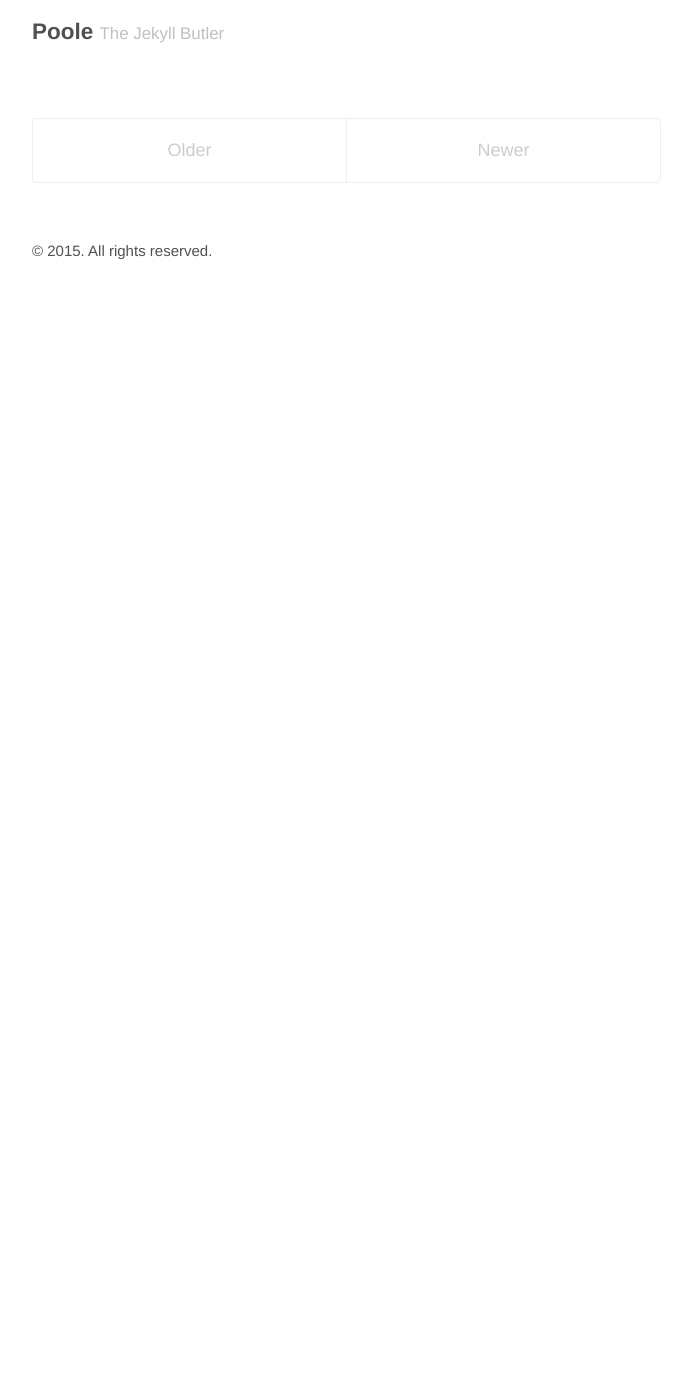
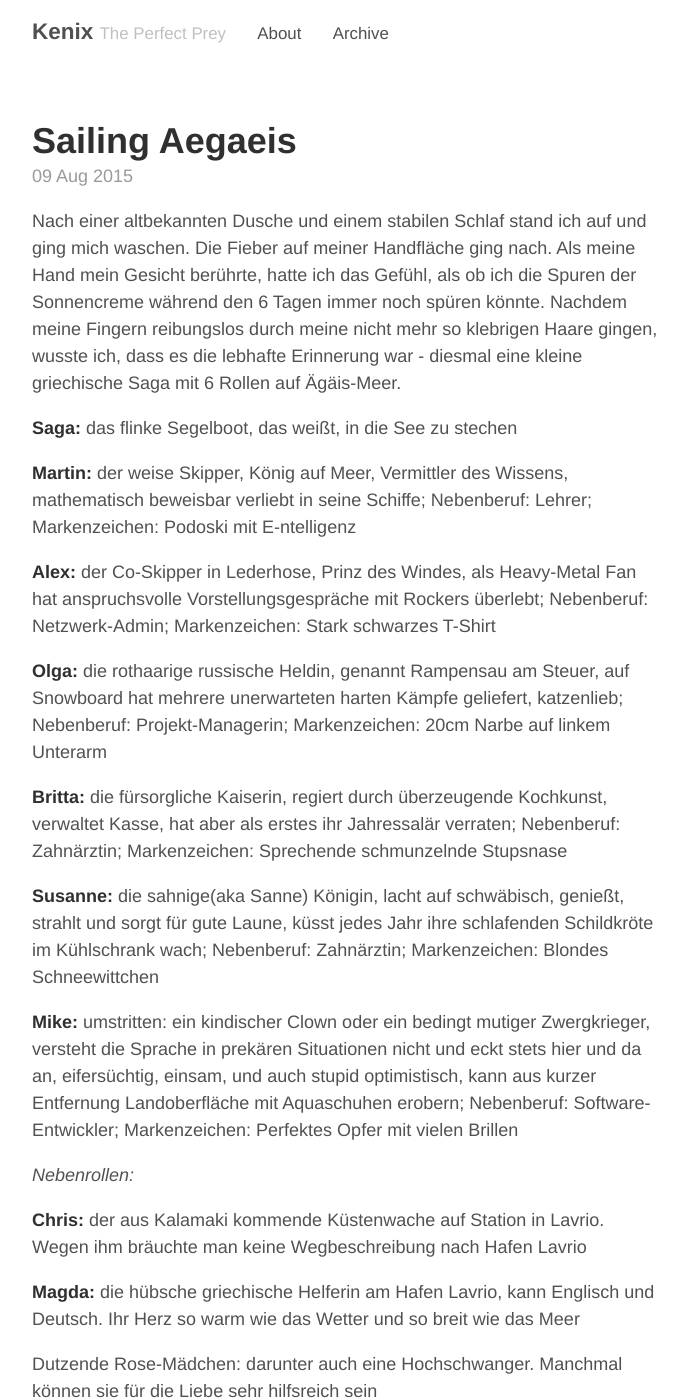
Before and after one commit to kenix/kenix.github.io, a Jekyll site: the page built from index.html, in a window 1280 px wide and 1400 px high. Shown: the whole window, without its empty margins (293-985 px from the left). Built offline with Jekyll 4.4.1, drawn with Linux system fonts in a browser that asks for light colours; the list of posts is cut into pages by our own code; some of the changed text lies outside the part shown.

```diff
--- a/_config.yml
+++ b/_config.yml
@@ -5,9 +5,9 @@ permalink:           pretty
 relative_permalinks: true
 
 # Setup
-title:               Poole
-tagline:             The Jekyll Butler
-url:                 http://getpoole.com
+title:               Kenix
+tagline:             The Perfect Prey
+url:                 http://kenix.github.io
 paginate:            1
 baseurl:             ""
 
@@ -20,11 +20,16 @@ sass:
 
 # About/contact
 author:
-  name:              Mark Otto
-  url:               https://twitter.com/mdo
-  email:             markdotto@gmail.com
+  name:              Mike Zhao
+  url:               https://twitter.com/bluepinme
+  email:             zhongda.zhao@gmail.com
 
 # Custom vars
 version:             2.0.0
 github:
-  repo:              https://github.com/poole/poole
+  repo:              https://github.com/kenix/kenix.github.io
+
+# Page list
+pages_list:
+  About: '/about'
+  Archive: '/archive'
--- /dev/null
+++ b/_includes/comments.html
@@ -0,0 +1,15 @@
+{% if page.comments %}
+<div id="disqus_thread"></div>
+<script type="text/javascript">
+    /* * * CONFIGURATION VARIABLES * * */
+    var disqus_shortname = 'theperfectprey';
+
+    /* * * DON'T EDIT BELOW THIS LINE * * */
+    (function() {
+        var dsq = document.createElement('script'); dsq.type = 'text/javascript'; dsq.async = true;
+        dsq.src = '//' + disqus_shortname + '.disqus.com/embed.js';
+        (document.getElementsByTagName('head')[0] || document.getElementsByTagName('body')[0]).appendChild(dsq);
+    })();
+</script>
+<noscript>Please enable JavaScript to view the <a href="https://disqus.com/?ref_noscript" rel="nofollow">comments powered by Disqus.</a></noscript>
+{% endif %}
--- a/_layouts/default.html
+++ b/_layouts/default.html
@@ -10,13 +10,17 @@
       <h3 class="masthead-title">
         <a href="{{ site.baseurl }}/" title="Home">{{ site.title }}</a>
         <small>{{ site.tagline }}</small>
+        {% for page in site.pages_list %}
+        &nbsp;&nbsp;&nbsp;
+        <small><a href="{{ page[1] }}">{{ page[0] }}</a></small>
+        {% endfor %}
       </h3>
     </header>
-
+    {% include google_analytics.html %}
     <main>
       {{ content }}
     </main>
-
+    {% include comments.html %}
     <footer class="footer">
       <small>
         &copy; <time datetime="{{ site.time | date_to_xmlschema }}">{{ site.time | date: '%Y' }}</time>. All rights reserved.
--- /dev/null
+++ b/_posts/2015-08-09-sailing-aegaeis.md
@@ -0,0 +1,43 @@
+Nach einer altbekannten Dusche und einem stabilen Schlaf stand ich auf und ging mich waschen. Die Fieber auf meiner Handfläche ging nach. Als meine Hand mein Gesicht berührte, hatte ich das Gefühl, als ob ich die Spuren der Sonnencreme während den 6 Tagen immer noch spüren könnte. Nachdem meine Fingern reibungslos durch meine nicht mehr so klebrigen Haare gingen, wusste ich, dass es die lebhafte Erinnerung war - diesmal eine kleine griechische Saga mit 6 Rollen auf Ägäis-Meer.
+
+**Saga:** das flinke Segelboot, das weißt, in die See zu stechen
+
+**Martin:** der weise Skipper, König auf Meer, Vermittler des Wissens, mathematisch beweisbar verliebt in seine Schiffe; Nebenberuf: Lehrer; Markenzeichen: Podoski mit E-ntelligenz
+
+**Alex:** der Co-Skipper in Lederhose, Prinz des Windes, als Heavy-Metal Fan hat anspruchsvolle Vorstellungsgespräche mit Rockers überlebt; Nebenberuf: Netzwerk-Admin; Markenzeichen: Stark schwarzes T-Shirt
+
+**Olga:** die rothaarige russische Heldin, genannt Rampensau am Steuer, auf Snowboard hat mehrere unerwarteten harten Kämpfe geliefert, katzenlieb; Nebenberuf: Projekt-Managerin; Markenzeichen: 20cm Narbe auf linkem Unterarm
+
+**Britta:** die fürsorgliche Kaiserin, regiert durch überzeugende Kochkunst, verwaltet Kasse, hat aber als erstes ihr Jahressalär verraten; Nebenberuf: Zahnärztin; Markenzeichen: Sprechende schmunzelnde Stupsnase
+
+**Susanne:** die sahnige(aka Sanne) Königin, lacht auf schwäbisch, genießt, strahlt und sorgt für gute Laune, küsst jedes Jahr ihre schlafenden Schildkröte im Kühlschrank wach; Nebenberuf: Zahnärztin; Markenzeichen: Blondes Schneewittchen
+
+**Mike:** umstritten: ein kindischer Clown oder ein bedingt mutiger Zwergkrieger, versteht die Sprache in prekären Situationen nicht und eckt stets hier und da an, eifersüchtig, einsam, und auch stupid optimistisch, kann aus kurzer Entfernung Landoberfläche mit Aquaschuhen erobern; Nebenberuf: Software-Entwickler; Markenzeichen: Perfektes Opfer mit vielen Brillen
+
+_Nebenrollen:_
+
+**Chris:** der aus Kalamaki kommende Küstenwache auf Station in Lavrio. Wegen ihm bräuchte man keine Wegbeschreibung nach Hafen Lavrio
+
+**Magda:** die hübsche griechische Helferin am Hafen Lavrio, kann Englisch und Deutsch. Ihr Herz so warm wie das Wetter und so breit wie das Meer
+
+Dutzende Rose-Mädchen: darunter auch eine Hochschwanger. Manchmal können sie für die Liebe sehr hilfsreich sein
+
+Verrückte weiß-gekleideten und englisch-sprechenden Teenies: Saufen und Stören können sie gut. OK, sie sehen gut aus
+
+Der alte Man am Ufer Ermioni, der auch mal zwei Fische auf ein Mal aus Wasser geangelt hat
+
+Der namenlose erfahrende alte Man im Hafen Vathi, der den Seil während Werfens schon knoten kann
+
+Eine Familie aus der Schweiz: Markus und co.
+
+Der Taucher, der im Hafen die unteren Teilen jedes Bootes prüft
+
+_Besondere Ereignisse:_
+
+Die vielen Katzen, die Olga gefüttert hat
+
+Eine Familie von Delphinen, die unseres Boot leider nicht lange begleiten wollten
+
+Das Fussballfeld auf einem Kirchengeländer direkt am Meer und der von dort weggeschossene Fussball auf der Insel nebenan
+
+Ein SAR-Hubschrauber und dessen Stuntmänner vor und auf der Insel
```
Also changed, not shown: _includes/google_analytics.html (added, +10 -0 lines), about.md (+1 -25 lines), archive.md (added, +9 -0 lines), _layouts/post.html (line endings or trailing spaces). Lines whose indentation alone changed are shown as unchanged.
